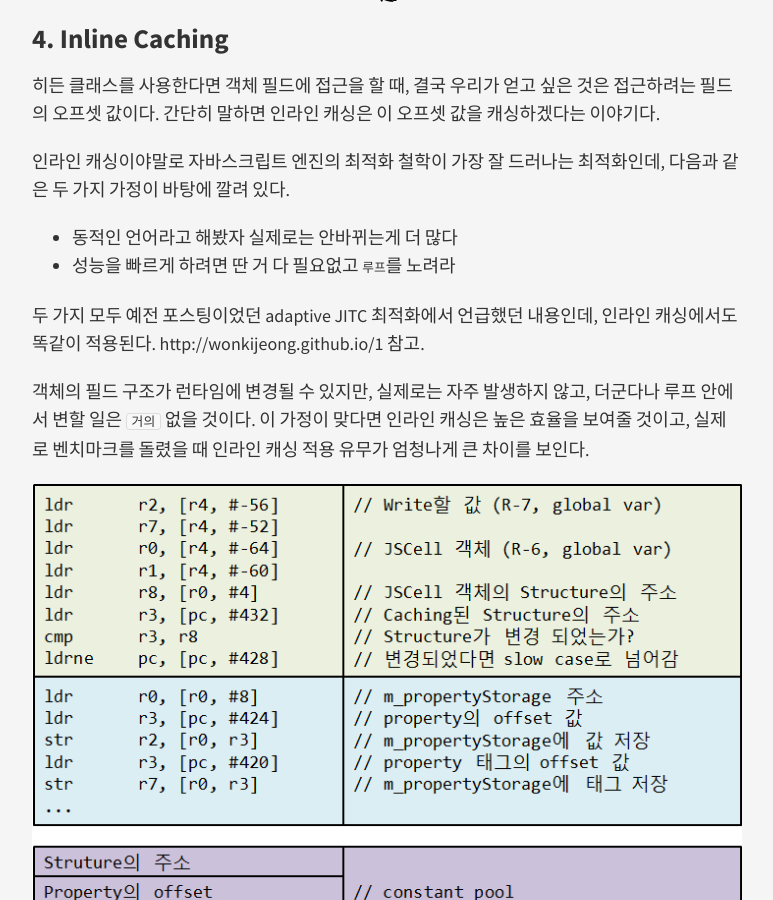
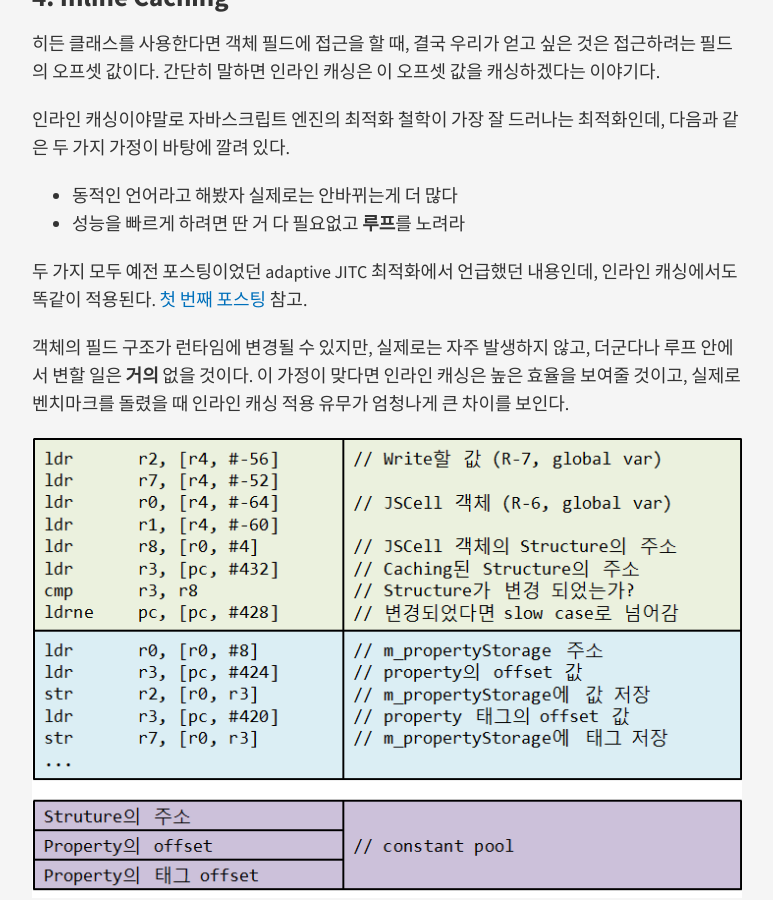
Before and after one commit to wonkijeong/wonkijeong.github.io, a Jekyll site: the page built from _posts/2016-03-21-4.md, in a window 1280 px wide and 900 px high, scrolled down 4425 px. Shown: the whole window, without its empty margins (253-1026 px from the left). Built offline with Jekyll 4.4.1, drawn with Linux system fonts in a browser that asks for light colours; nearby versions of some CDN libraries; Markdown is read by kramdown in place of the engine named in the settings; comment, search, counter and statistics services are not loaded.

Commit message:
20160321

````diff
--- a/_posts/2016-03-21-4.md
+++ b/_posts/2016-03-21-4.md
@@ -4,14 +4,13 @@ title: JavaScript Engine Internal (2) - Hidden class, Inline Caching
 ---
 
 ---
-
 ## 1. Prototype vs Class
 JavaScript는 기본적으로 클래스가 없다. 대신 프로토타입이라는 개념으로 OOP를 흉내내서 쓸 수 있는데, 내가 경험이 없어서 그런 것이겠지만 프로토타입을 기존 개념의 클래스보다 효과적으로 쓸 데가 있는지도 잘 모르겠고, 그게 가능한지도 의문이다.
 
 어쨌든 프로토타입 기반 언어이기 때문에 클래스 기반 언어와 달리 컴파일러 입장에서 특별히 신경써 주어야 할 것이 하나 더 있다. 그것은 바로...
 
 ### 필드 구조
-클래스 기반 언어의 경우 같은 클래스에 속한 객체들은 모두 같은 필드 구조를 가진다. 따라서 어떤 객체의 특정한 멤버 변수에 접근할 때, `어떤 변수에 접근하는지, 메모리의 어느 위치를 참조하면 되는지` 수행하기 전 컴파일 타임 때 미리 알 수가 있다.
+클래스 기반 언어의 경우 같은 클래스에 속한 객체들은 모두 같은 필드 구조를 가진다. 따라서 어떤 객체의 특정한 멤버 변수에 접근할 때, **어떤 변수에 접근하는지, 메모리의 어느 위치를 참조하면 되는지** 수행하기 전 컴파일 타임 때 미리 알 수가 있다.
 
 예를 들어 A라는 클래스의 객체들은 x,y라는 필드를 가지고 있고, A 타입의 객체들을 만들 때 변수 x는 A가 저장된 위치의 0번 offset, 변수 y는 A가 저장된 위치의 1번 offset이라고 미리 정해 놓는다면, 컴파일하면서 a.x에 접근하는 녀석은 [a + offset(x)], a.y에 접근하는 녀석은 [a + offset(y)]의 메모리 값을 읽어오도록 주소값으로 대체해서 코드를 생성해 버리면 된다.
 
@@ -21,7 +20,7 @@ JavaScript는 기본적으로 클래스가 없다. 대신 프로토타입이라
 
 (출처: Google V8 - Hidden classes)
 
-위 그림이 클래스 기반 언어와 자바스크립트의 차이를 가장 잘 보여주는 그림이라 할 수 있다. 클래스 기반 언어(왼쪽)는 오프셋 값만으로 모든 멤버 변수에 접근할 수 있지만, 자바스크립트(오른쪽)는 수행 중간에 필드 구조가 변경될 수 있기 때문에 기본적으로 [프로퍼티 이름 + 값] 세트를 모든 객체가 들고 있어야 한다. 만약 객체 100개를 생성했는데, 100개가 모두 같은 필드 구조를 가지고 있다 해도 `언제 바뀔 지 모르기 때문에` 계속 저 테이블을 들고 다녀야 한다. 중복해서 나타나는 멤버 변수 이름을 다 가지고 있기 때문에 일단 메모리는 당연히 문제가 되고, 나중에 설명하겠지만 성능도 문제다. 뭔가 대책이 필요해 보인다.
+위 그림이 클래스 기반 언어와 자바스크립트의 차이를 가장 잘 보여주는 그림이라 할 수 있다. 클래스 기반 언어(왼쪽)는 오프셋 값만으로 모든 멤버 변수에 접근할 수 있지만, 자바스크립트(오른쪽)는 수행 중간에 필드 구조가 변경될 수 있기 때문에 기본적으로 [프로퍼티 이름 + 값] 세트를 모든 객체가 들고 있어야 한다. 만약 객체 100개를 생성했는데, 100개가 모두 같은 필드 구조를 가지고 있다 해도 **언제 바뀔 지 모르기 때문에** 계속 저 테이블을 들고 다녀야 한다. 중복해서 나타나는 멤버 변수 이름을 다 가지고 있기 때문에 일단 메모리는 당연히 문제가 되고, 나중에 설명하겠지만 성능도 문제다. 뭔가 대책이 필요해 보인다.
 
 ---
 
@@ -36,18 +35,18 @@ JSCell만 놓고 보면 기존 클래스 기반 언어의 방식과 유사해
 
 Structure는 조금 복잡한데, m_propertyTable은 현재 나를 히든 클래스로 가지고 있는 오브젝트들이 어떤 필드 구조를 가지고 있고, 각각의 필드가 어느 오프셋에 저장되어 있는지를 나타내는 테이블이다. 객체의 멤버 변수를 참조할 때 이 테이블을 참조함으로써 어떤 위치의 값을 읽으면 되는지 알아낼 수 있는 것이다. (여기서 눈치가 빠르다면 어? 더 비효율적인거 아닌가? 생각할 수 있다. 하지만 다음 챕터가 있다)
 
-그리고 `필드 구조가 런타임에 변할 수 있다`라는 요구조건을 만족시키는 것이 바로 m_transitionTable이다. 중간에 객체의 필드 구조가 변한다면 이 테이블을 참조하여 객체가 다른 히든 클래스로 옮겨가던지, 혹은 새로 생성하던지 하는 것이다.
+그리고 **필드 구조가 런타임에 변할 수 있다**라는 요구조건을 만족시키는 것이 바로 m_transitionTable이다. 중간에 객체의 필드 구조가 변한다면 이 테이블을 참조하여 객체가 다른 히든 클래스로 옮겨가던지, 혹은 새로 생성하던지 하는 것이다.
 
 <img src="/public/images/20160321/hidden_class3.png">
 
-왼쪽 위의 코드에서 `a.y = 2` 부분이 수행되고 나면 히든 클래스가 위 그림과 같이 형성되는데, 그 과정은 다음과 같다.
+왼쪽 위의 코드에서 *a.y = 2* 부분이 수행되고 나면 히든 클래스가 위 그림과 같이 형성되는데, 그 과정은 다음과 같다.
 - 아무 필드가 없는 객체는 [Structure 0]을 참조한다.
 - a에 x 필드가 추가되면서, [Structure 1]이 생성되고, 프로퍼티 테이블에 x(offset = 0)가 추가된다.
 - [Structure 0]의 트랜지션 테이블에 x가 추가된다. 앞으로 [structure 0]을 가리키는 객체에서 x라는 필드가 추가된다면, 트랜지션 테이블을 참조하여 [Structure 1]로 옮겨가게 된다.
-- `a.y = 2`가 수행되면서 y라는 필드를 추가하려고 한다. x때와 마찬가지로, [Structure 2]를 만들고, [Structure 1]에 y가 추가되는 경우에 대한 링크를 만든다.
+- *a.y = 2*가 수행되면서 y라는 필드를 추가하려고 한다. x때와 마찬가지로, [Structure 2]를 만들고, [Structure 1]에 y가 추가되는 경우에 대한 링크를 만든다.
 - 최종적으로 a는 [Structure 2]를 가리키고 있으므로, x에 접근할 때는 offset 0번을, y에 접근할 때는 offset 1번을 가져다 쓰면 된다.
 
-여기에서 마지막 코드인 `var b = new foo(3)` 이 수행되면 아래와 같은 상태가 된다.
+여기에서 마지막 코드인 *var b = new foo(3)* 이 수행되면 아래와 같은 상태가 된다.
 
 <img src="/public/images/20160321/hidden_class4.png">
 
@@ -59,7 +58,7 @@ Structure는 조금 복잡한데, m_propertyTable은 현재 나를 히든 클래
 ---
 
 ## 3. 하지만 성능이 문제
-히든 클래스를 쓰게 되면 같은 필드를 가지는 객체가 많아질 경우 메모리는 확실히 세이브가 될 수 있다. 하지만 실제 필드에 접근해서 값을 가져오려면 `객체->히든클래스->프로퍼티 테이블->프로퍼티 비교->[오브젝트 + 오프셋] 위치로 접근`이라는 단계를 거쳐야만 실제 필드에 접근할 수가 있다.
+히든 클래스를 쓰게 되면 같은 필드를 가지는 객체가 많아질 경우 메모리는 확실히 세이브가 될 수 있다. 하지만 실제 필드에 접근해서 값을 가져오려면 **객체->히든클래스->프로퍼티 테이블->프로퍼티 비교->[오브젝트 + 오프셋] 위치로 접근**이라는 단계를 거쳐야만 실제 필드에 접근할 수가 있다.
 
 히든 클래스가 없다 하더라도 프로퍼티 비교 단계를 거쳐야 하기 때문에 실제로는 히든 클래스에 접근하는 오버헤드만 추가되는 것이지만, 어떤 프로그램이든 사실상 객체의 필드에 값을 넣었다 뺐다 하는게 전부(는 아니고 거의 대부분) 아닌가? 하나의 추가 동작이지만 그것이 필드 접근이라면 전체적인 성능에 큰 영향을 미치게 된다.
 
@@ -73,11 +72,11 @@ Structure는 조금 복잡한데, m_propertyTable은 현재 나를 히든 클래
 인라인 캐싱이야말로 자바스크립트 엔진의 최적화 철학이 가장 잘 드러나는 최적화인데, 다음과 같은 두 가지 가정이 바탕에 깔려 있다.
 
 - 동적인 언어라고 해봤자 실제로는 안바뀌는게 더 많다
-- 성능을 빠르게 하려면 딴 거 다 필요없고 `루프`를 노려라
+- 성능을 빠르게 하려면 딴 거 다 필요없고 **루프**를 노려라
 
-두 가지 모두 예전 포스팅이었던 adaptive JITC 최적화에서 언급했던 내용인데, 인라인 캐싱에서도 똑같이 적용된다. http://wonkijeong.github.io/1 참고.
+두 가지 모두 예전 포스팅이었던 adaptive JITC 최적화에서 언급했던 내용인데, 인라인 캐싱에서도 똑같이 적용된다. <a herf="http://wonkijeong.github.io/1"> 첫 번째 포스팅 </a> 참고.
 
-객체의 필드 구조가 런타임에 변경될 수 있지만, 실제로는 자주 발생하지 않고, 더군다나 루프 안에서 변할 일은 `거의` 없을 것이다. 이 가정이 맞다면 인라인 캐싱은 높은 효율을 보여줄 것이고, 실제로 벤치마크를 돌렸을 때 인라인 캐싱 적용 유무가 엄청나게 큰 차이를 보인다.
+객체의 필드 구조가 런타임에 변경될 수 있지만, 실제로는 자주 발생하지 않고, 더군다나 루프 안에서 변할 일은 **거의** 없을 것이다. 이 가정이 맞다면 인라인 캐싱은 높은 효율을 보여줄 것이고, 실제로 벤치마크를 돌렸을 때 인라인 캐싱 적용 유무가 엄청나게 큰 차이를 보인다.
 
 <img src="/public/images/20160321/inline_caching.png">
 
@@ -98,9 +97,9 @@ for (var i=0; i<10; i++) {
 ```
 여기서 .x 부분에서 inline caching이 이루어지는 것이다. 첫 번째 iteration(i=0)에서는 캐싱된 값이 없기 때문에 slow case로 실행이 되고, arr[0]의 structure와 arr[0].x의 오프셋 값이 캐싱된다. 그런 다음 두 번째부터 마지막까지는 캐싱된 오프셋 값을 바로 쓸 수 있기 때문에 클래스 기반 언어와 똑같은 성능을 보이게 된다.
 
-`단, arr[1]부터 arr[9]까지 모두 같은 필드 구조를 가지고 있어야만 성립되는 이야기이다.` 따라서 arr에 서로 다른 필드 구조를 가지는 객체가 이것저것 섞여서 들어있다던가, 아니면 저 코드가 arr에 든 오브젝트에 새로운 x 필드를 추가해 주기 위해 작성된 코드라던가 하는 경우에는 인라인 캐싱의 혜택을 전혀 못 받게 된다. (오히려 더 손해를 보게 된다)
+**단, arr[1]부터 arr[9]까지 모두 같은 필드 구조를 가지고 있어야만 성립되는 이야기이다.** 따라서 arr에 서로 다른 필드 구조를 가지는 객체가 이것저것 섞여서 들어있다던가, 아니면 저 코드가 arr에 든 오브젝트에 새로운 x 필드를 추가해 주기 위해 작성된 코드라던가 하는 경우에는 인라인 캐싱의 혜택을 전혀 못 받게 된다. (오히려 더 손해를 보게 된다)
 
-한 가지 덧붙이자면, 지금까지의 설명은 간략히 하기 위해 첫 번째 수행에서 바로 캐싱을 한다고 했지만, 실제로는 두 번째 수행부터 캐싱을 한다. 왜냐하면 `한 번 수행된 코드는 한 번만 수행될 가능성이 높지만, 두 번 수행된 코드는 이후에 더 수행될 확률이 높기 때문이다.` (이것 역시 컴파일러 최적화 분야에서 자주 적용되는 기본 가정이다.) 즉, 한 번만 수행되는 코드에 대해서는 캐싱을 해 봤자 의미가 없으므로 안 하는게 낫다.
+한 가지 덧붙이자면, 지금까지의 설명은 간략히 하기 위해 첫 번째 수행에서 바로 캐싱을 한다고 했지만, 실제로는 두 번째 수행부터 캐싱을 한다. 왜냐하면 **한 번 수행된 코드는 한 번만 수행될 가능성이 높지만, 두 번 수행된 코드는 이후에 더 수행될 확률이 높기 때문이다.** (이것 역시 컴파일러 최적화 분야에서 자주 적용되는 기본 가정이다.) 즉, 한 번만 수행되는 코드에 대해서는 캐싱을 해 봤자 의미가 없으므로 안 하는게 낫다.
 
 ---
 
````
